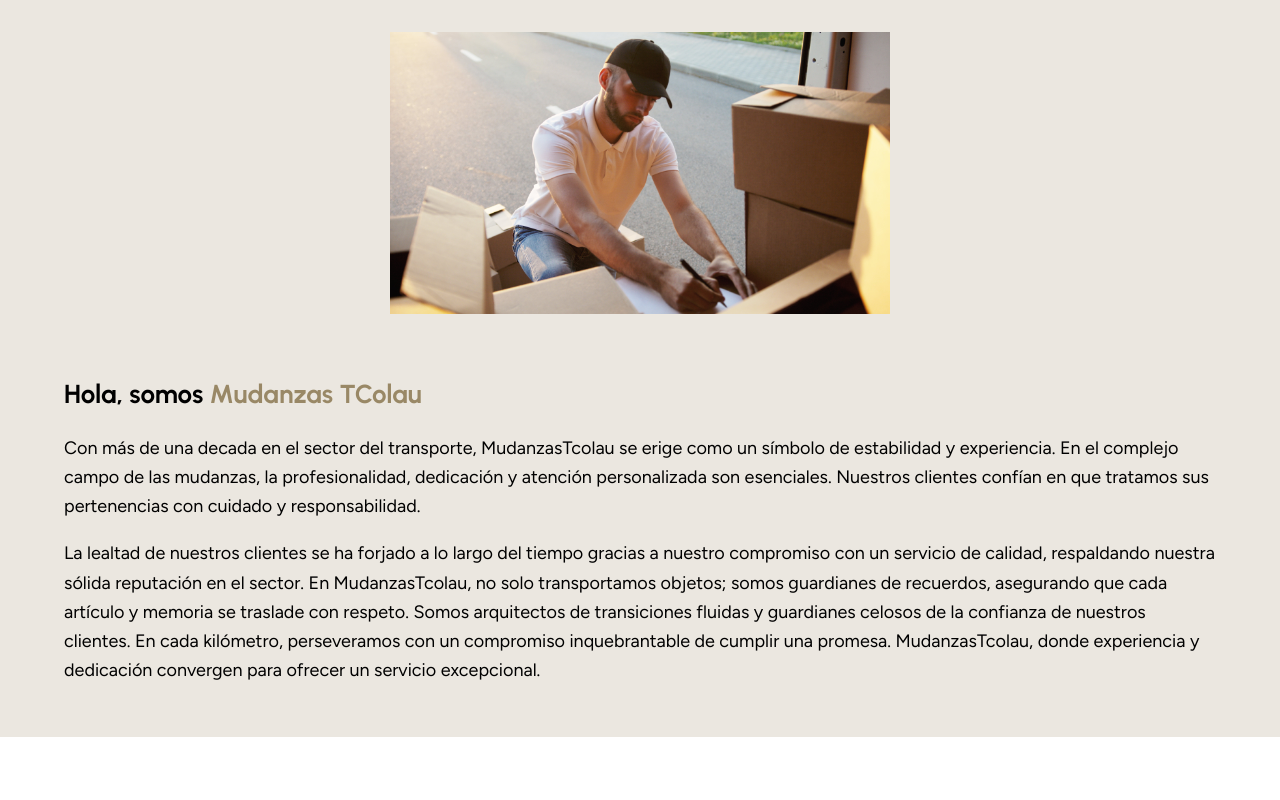
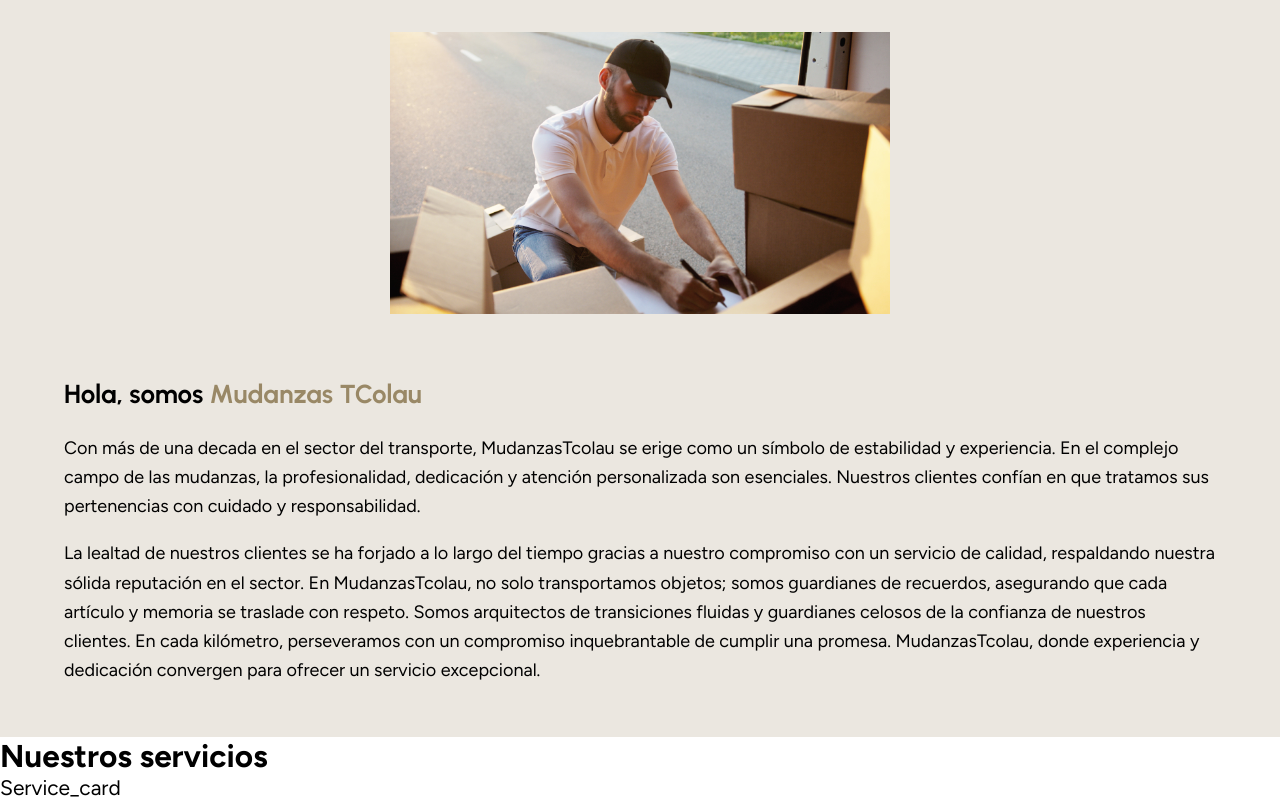
Before and after one commit to Soulzen/mudanzastcolau, a Next.js app: page / in a window 1280 px wide. Shown: the part 924-1724 px from the top of the page. Before the commit the page ends 1661 px from the top, so only its background shows below. Built offline with nearby package versions, Linux system fonts and the light colour scheme.

Commit message:
added service card

```diff
--- a/src/app/page.tsx
+++ b/src/app/page.tsx
@@ -2,12 +2,14 @@
 import styles from "./page.module.css"
 import HeroSection from "@/components/hero_section/hero_section"
 import Presentation from "@/components/presentation/presentation"
+import Services from "@/components/services_section/services"
 
 export default function Home() {
   return (
     <main>
       <HeroSection />
       <Presentation />
+      <Services />
     </main>
   )
 }
--- /dev/null
+++ b/src/components/services_section/service_card/service_card.tsx
@@ -0,0 +1,7 @@
+import React from "react"
+
+const Service_card = () => {
+  return <div>Service_card</div>
+}
+
+export default Service_card
--- /dev/null
+++ b/src/components/services_section/services.tsx
@@ -0,0 +1,13 @@
+import React from "react"
+import Service_card from "./service_card/service_card"
+
+const Services = () => {
+  return (
+    <section>
+      <h2>Nuestros servicios</h2>
+      <Service_card />
+    </section>
+  )
+}
+
+export default Services
```
Also changed, not shown: src/components/services_section/service_card/service_card.module.css (added), src/components/services_section/services.module.css (added).
